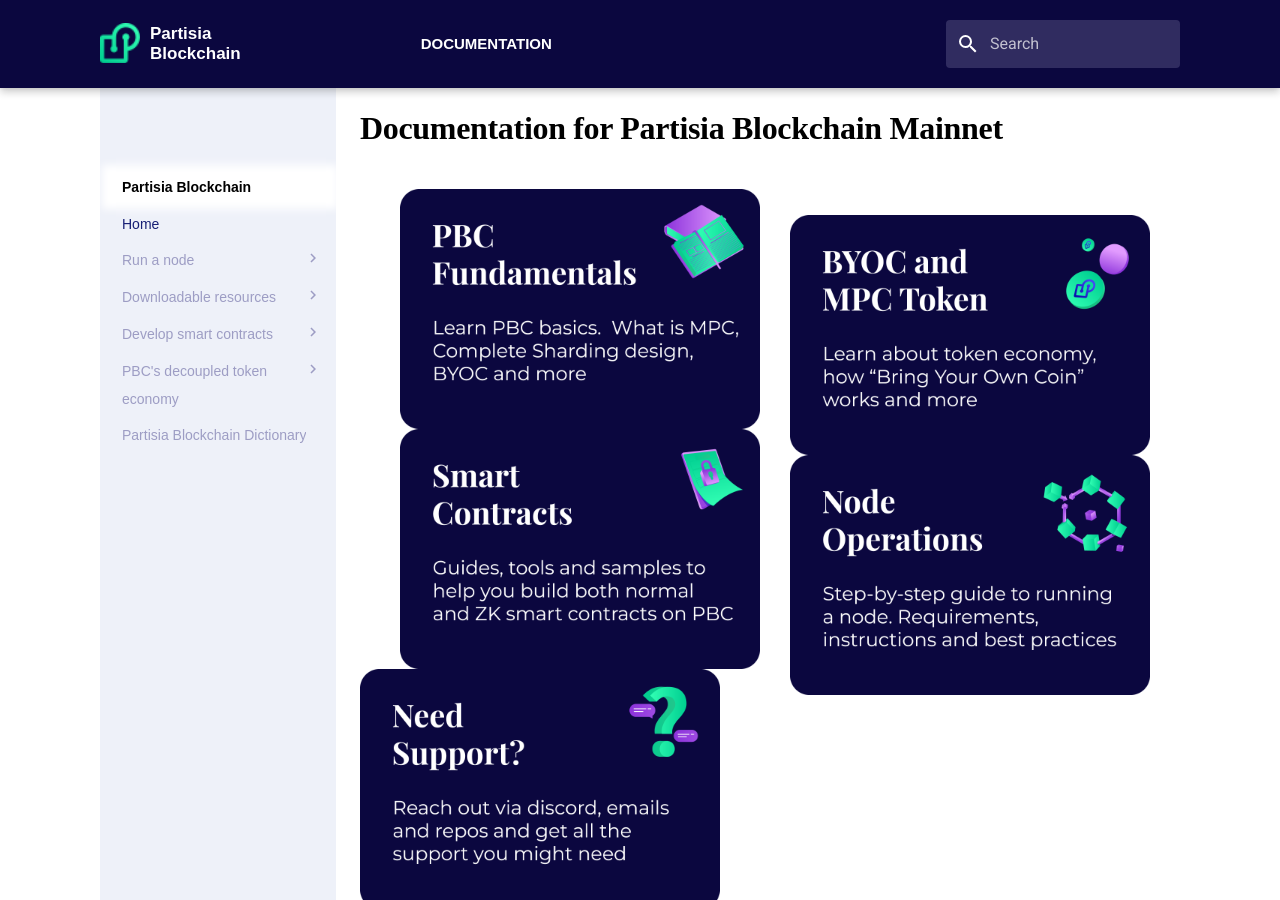
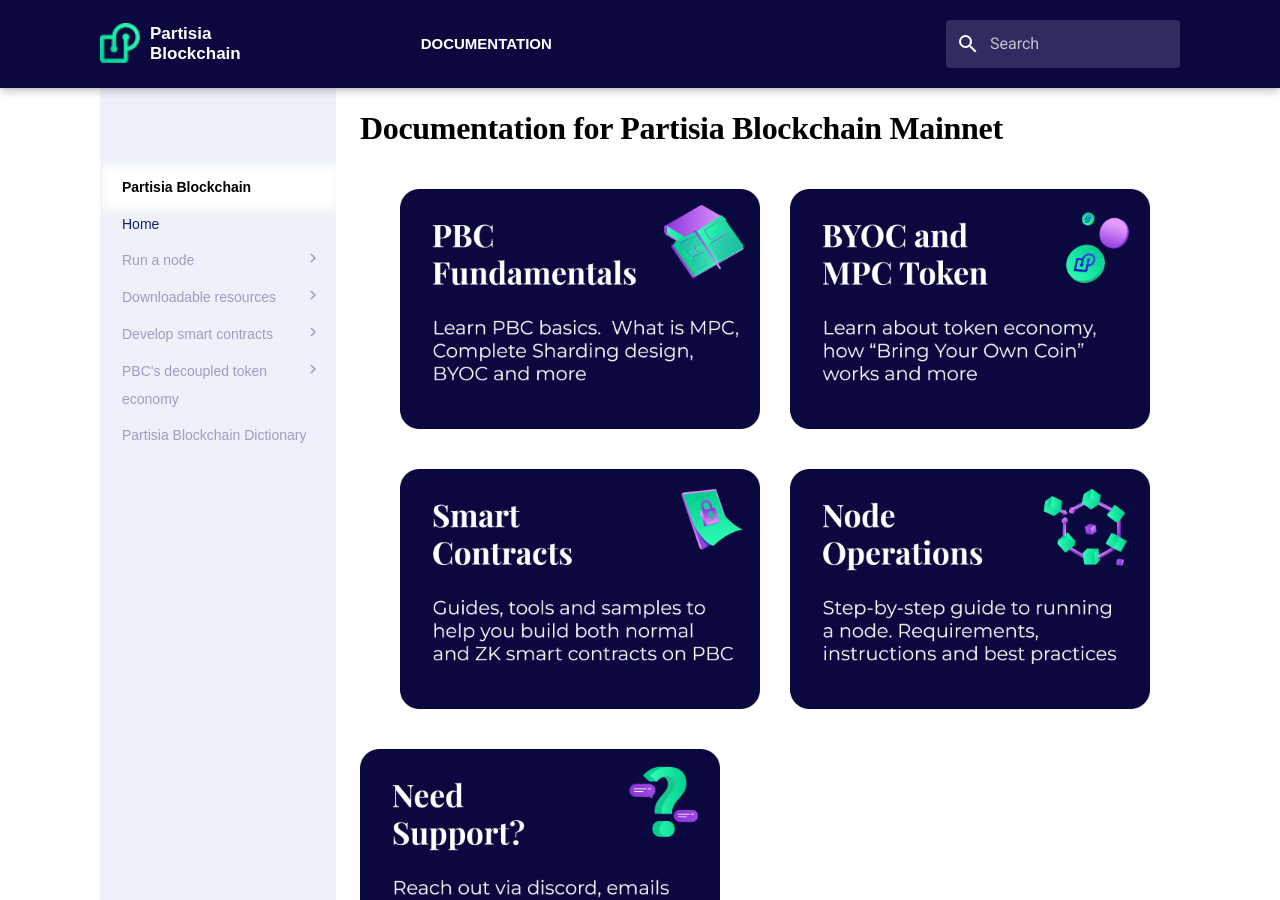
Before and after one commit to 0xSero/partisia-docs, an MkDocs documentation site: the page built from docs/index.md, in a window 1280 px wide and 900 px high. Built offline with MkDocs 1.6.1 and Material for MkDocs 9.7.7, drawn with Linux system fonts in a browser that asks for light colours; some web fonts are replaced; a script that is not in the unit is left out.

Commit message:
Adding margin-bottom and removing br

```diff
--- a/docs/index.md
+++ b/docs/index.md
@@ -4,22 +4,18 @@
      alt="PBC Fundamentals"
      style="float: left; margin-right: 10px;"
      class="front-page-pictures front-page-pictures-left" />
-<br>
 <img src="assets/Categories/BYOC%20and%20MPC%20Token.png"
      alt="BYOC and MPC Token"
      style="float: right; margin-right: 10px;"
      class="front-page-pictures front-page-pictures-right" />
-<br>
 <img src="assets/Categories/Smart%20Contracts.png"
      alt="Smart Contracts"
      style="float: left; margin-right: 10px;"
      class="front-page-pictures front-page-pictures-left" />
-<br>
 <img src="assets/Categories/Node%20Operations.png"
      alt="Node Operations"
      style="float: right; margin-right: 10px;"
      class="front-page-pictures front-page-pictures-rigth" />
-<br>
 <img src="assets/Categories/Need%20Support.png"
      alt="Need support?"
      style="  margin-left: auto; margin-right: auto;"
--- a/docs/stylesheets/extra.css
+++ b/docs/stylesheets/extra.css
@@ -549,6 +549,7 @@
 .front-page-pictures {
   width: 45%;
   height: 45%;
+  margin-bottom: 5%;
 }
 
 .front-page-pictures-left {
```
